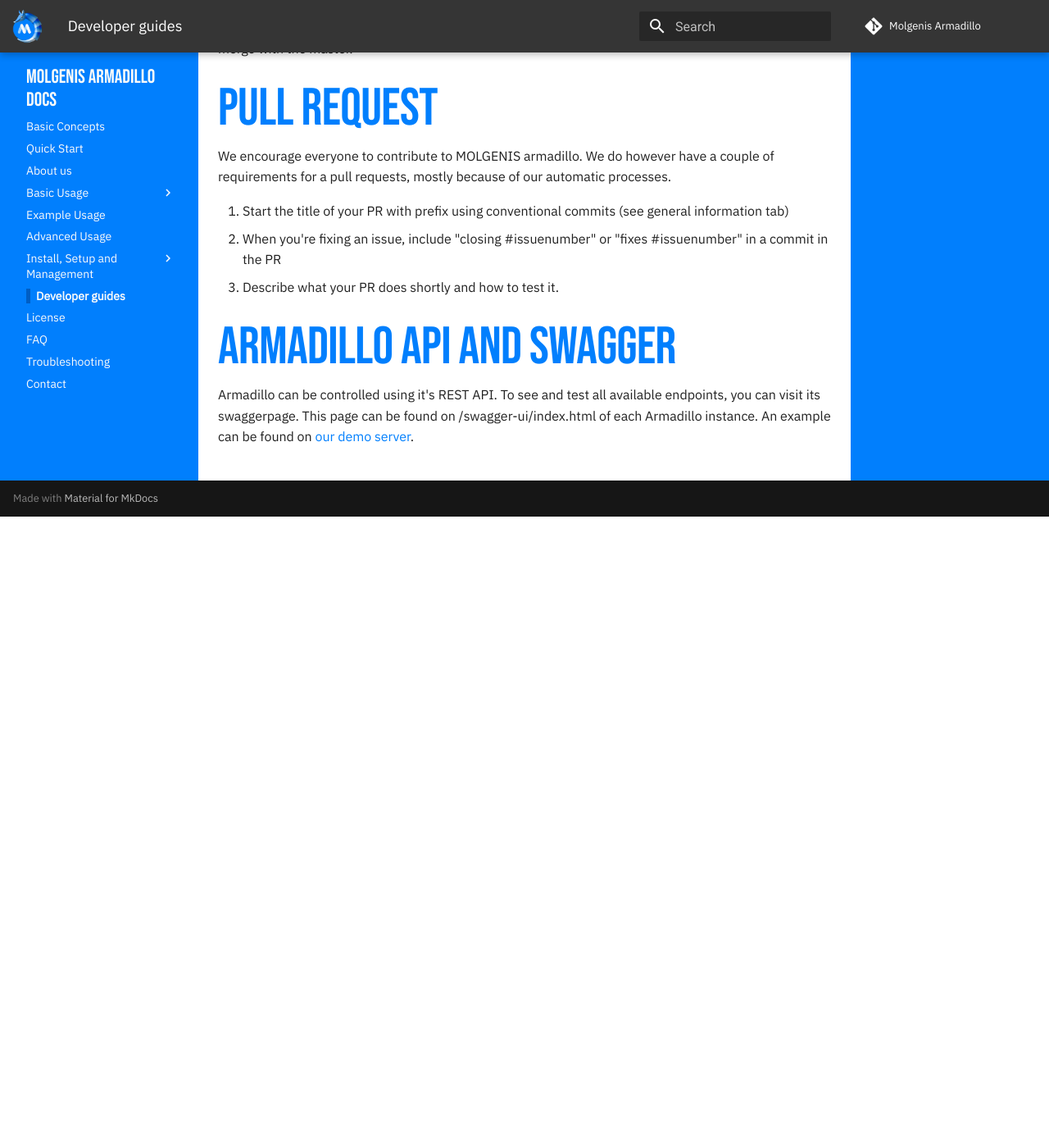
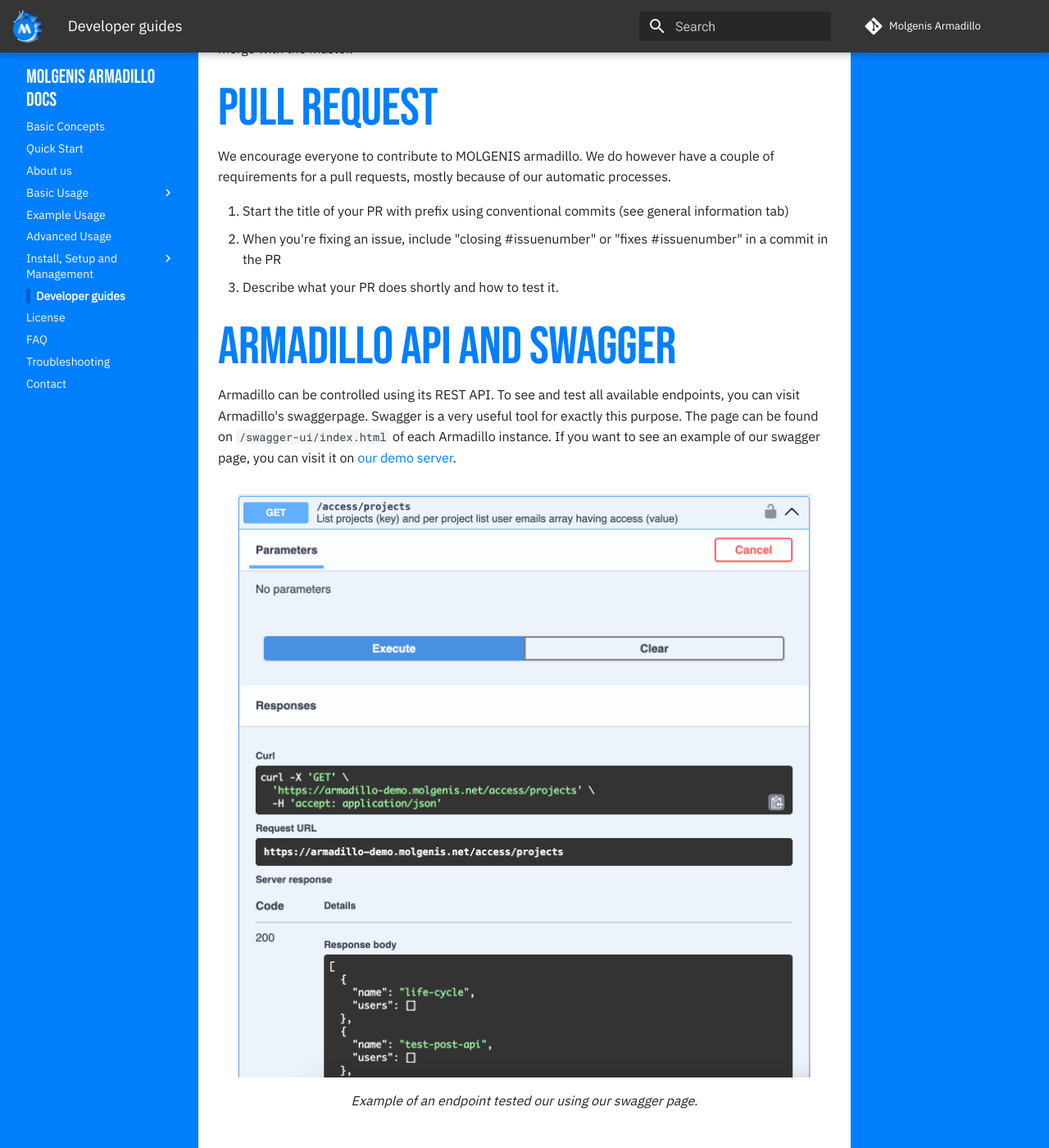
Before and after one commit to molgenis/molgenis-service-armadillo, an MkDocs documentation site: the page built from docs/pages/dev_guides.md, in a window 1280 px wide and 1400 px high, scrolled down 1104 px. Shown: the whole window at 82% size. Built offline with MkDocs 1.6.1 and Material for MkDocs 9.7.7, drawn with Linux system fonts in a browser that asks for light colours; comment, search, counter and statistics services are not loaded; before the commit the page ends 1734 px from its top, so only the background shows below that.

Commit message:
docs(dev_guides): add in last missing information from contributing.md

````diff
--- a/docs/pages/dev_guides.md
+++ b/docs/pages/dev_guides.md
@@ -38,9 +38,15 @@
     3. Describe what your PR does shortly and how to test it.
 
     <h2>Armadillo API and Swagger</h2>
-    Armadillo can be controlled using it's REST API. To see and test all available endpoints, you can visit its
-    swaggerpage. This page can be found on /swagger-ui/index.html of each Armadillo instance. An example can be found
-    on [our demo server](https://armadillo-demo.molgenis.net/swagger-ui/index.html).
+    Armadillo can be controlled using its REST API. To see and test all available endpoints, you can visit Armadillo's
+    swaggerpage. Swagger is a very useful tool for exactly this purpose. The page can be found on
+    `/swagger-ui/index.html` of each Armadillo instance. If you want to see an example of our swagger page, you can
+    visit it on [our demo server](https://armadillo-demo.molgenis.net/swagger-ui/index.html).
+
+    ![swagger.png](../img/swagger.png){ width="700" }
+    ///caption
+    Example of an endpoint tested our using our swagger page.
+    ///
 
 === ":fontawesome-brands-java: Java"
 
@@ -88,7 +94,7 @@
     For testing without having to installing Java you can run using docker:
 
     1. Install [docker-compose](https://docs.docker.com/compose/install/)
-    2. Download this [docker-compose.yml](https://raw.githubusercontent.com/molgenis/molgenis-service-armadillo/refs/heads/master/docker-compose.yml).
+    2. Download this [docker-compose.yml](docker-compose.yml).
     3. Execute `docker-compose up`
     4. Once it says 'Started', go to http://localhost:8080 to see your Armadillo running.
 
@@ -123,6 +129,20 @@
     used DataSHIELD packages. This test script is used before each release to ensure Armadillo's quality. The script
     also runs partly (without OIDC) in our continuous integration test on each pull request, as well as the unittests.
 
+    <h2>host.docker.internal error</h2>
+    This error is returned only in development environments, when working on an unsupported operating system and running
+    a profile that has the `resourcer` R package whitelisted. The only way to fix this error, is by temporarily altering
+    the Armadillo source code in the
+    [DockerService.java](https://github.com/molgenis/molgenis-service-armadillo/blob/master/armadillo/src/main/java/org/molgenis/armadillo/profile/DockerService.java)
+    Go to the `install_image` method to where `createContainerCmd` is called:
+    ```java
+    cmd.withExposedPorts(exposed)
+    ...
+    .exec()
+    ```
+    Simply add `.withExtraHosts("host.docker.internal:host-gateway"))` before the `.exec()`. To ensure the code is
+    properly updated, we suggest rebuilding the code before restarting Armadillo. If you already had the profile
+    running, you will need to restart that as well.
 === ":material-vuejs: JavaScript/VueJS"
 
     The user interface (UI) of MOLGENIS Armadillo is written in JavaScript, using VueJS as framework. We use `yarn` to
````
Also changed, not shown: docs/img/swagger.png (added).
